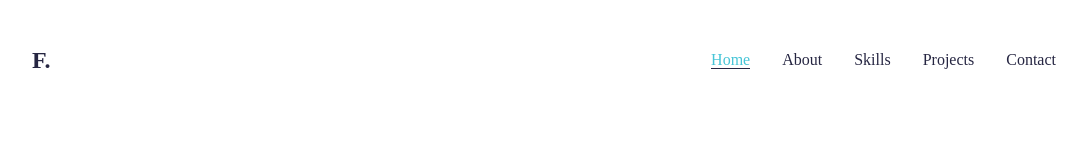
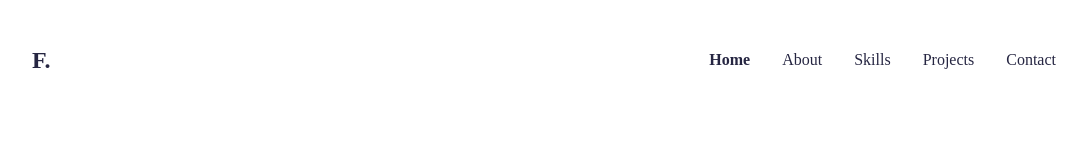
Before and after one commit to fadidajunaedy/portofolio, a React (Create React App) app: page / in a window 1280 px wide. Shown: the top 160 px of the page, without its empty margins (96-1183 px from the left). Built offline with nearby package versions, Linux system fonts and the light colour scheme.

Commit message:
"Optimize navbar link active"

```diff
--- a/src/App.css
+++ b/src/App.css
@@ -305,8 +305,6 @@ footer {
 }
 
 @media screen and (max-width: 992px) {
-  body {
-  }
   .home {
     flex-direction: column;
   }
@@ -390,6 +388,4 @@ footer {
   body {
     overflow-x: hidden;
   }
-
-
 }
--- a/src/components/Header.js
+++ b/src/components/Header.js
@@ -13,8 +13,7 @@ function Header() {
 
     const navLinkActive = ({ isActive }) => {
         return {
-            color: isActive ? '#47C5D7': '#262642',
-            borderBottom: isActive ? '1.5px solid #262642': 'none'
+            fontWeight: isActive ? '600': '400'
         }
     }
 
```
